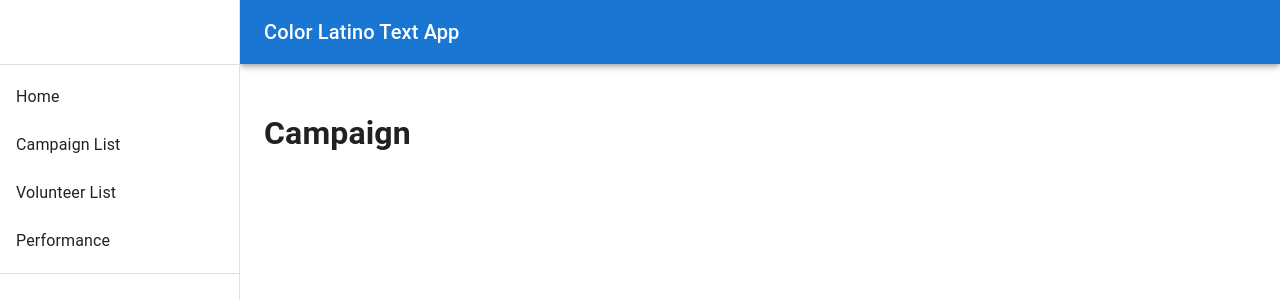
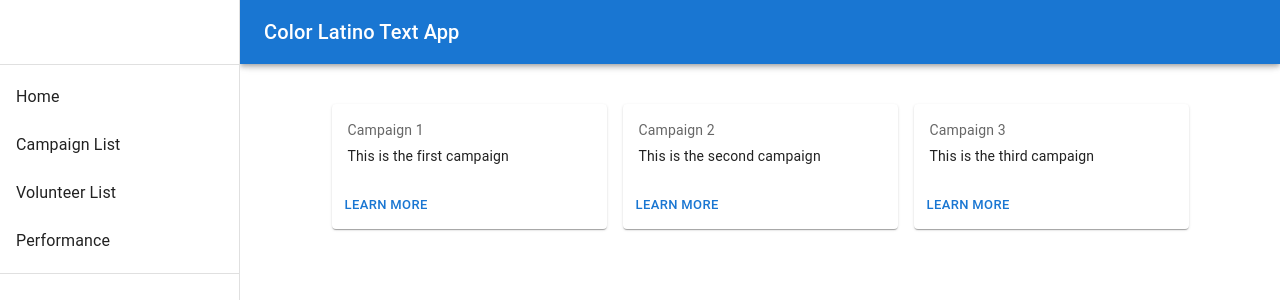
Before and after one commit to rubyforgood/color_latina, a React (Vite) app: page /campaigns in a window 1280 px wide. Shown: the top 300 px of the page. Built offline with nearby package versions, Linux system fonts and the light colour scheme.

Commit message:
campaign and voluteers

```diff
--- a/src/App.jsx
+++ b/src/App.jsx
@@ -11,6 +11,7 @@
 import ListItemText from '@mui/material/ListItemText';
 import { BrowserRouter as Router, Route, Link, Routes } from 'react-router-dom';
 import Campaign from './campaigns';
+import Volunteer from './volunteers';
 
 const drawerWidth = 240;
 
@@ -67,7 +68,7 @@
           <Routes>
             <Route path="/" element={<Typography paragraph>TEST HOME</Typography>} />
             <Route path="/campaigns" element={<Campaign />} />
-            <Route path="/volunteers" element={<Typography paragraph>TEST volunteers</Typography>} />
+            <Route path="/volunteers" element={<Volunteer />} />
             <Route path="/performance" element={<Typography paragraph>TEST performance</Typography>} />
           </Routes>
         </Box>
--- a/src/campaigns/index.jsx
+++ b/src/campaigns/index.jsx
@@ -1,12 +1,68 @@
 import * as React from 'react';
+import Box from '@mui/material/Box';
+import Card from '@mui/material/Card';
+import CardActions from '@mui/material/CardActions';
+import CardContent from '@mui/material/CardContent';
+import Button from '@mui/material/Button';
+import Typography from '@mui/material/Typography';
 
+
+const campaigns = [
+  {
+    id: 1,
+    name: 'Campaign 1',
+    description: 'This is the first campaign',
+    status: 'active',
+    created_at: '2021-09-01',
+    updated_at: '2021-09-01',
+  },
+  {
+    id: 2,
+    name: 'Campaign 2',
+    description: 'This is the second campaign',
+    status: 'active',
+    created_at: '2021-09-01',
+    updated_at: '2021-09-01',
+  },
+  {
+    id: 3,
+    name: 'Campaign 3',
+    description: 'This is the third campaign',
+    status: 'active',
+    created_at: '2021-09-01',
+    updated_at: '2021-09-01',
+  },
+]
 
 const Campaign = () => {
     return (
-      <div>
-        <h1>Campaign</h1>
-      </div>
-    )
+      <Box
+      className="campaignContainer"
+      sx={{
+        display: 'flex',
+        justifyContent: 'center',
+        flexWrap: 'wrap',
+        gap: '16px',
+        padding: '16px',
+      }}
+    >
+      {campaigns.map((campaign) => (
+        <Card sx={{ minWidth: 275 }}>
+          <CardContent>
+            <Typography sx={{ fontSize: 14 }} color="text.secondary" gutterBottom>
+              {campaign.name}
+            </Typography>
+            <Typography variant="body2">
+              {campaign.description}
+            </Typography>
+          </CardContent>
+          <CardActions>
+            <Button size="small">Learn More</Button>
+          </CardActions>
+      </Card>
+      ))}
+      </Box>
+    );
 }
 
 
--- /dev/null
+++ b/src/volunteers/index.jsx
@@ -0,0 +1,65 @@
+import * as React from 'react';
+import Box from '@mui/material/Box';
+import Card from '@mui/material/Card';
+import CardActions from '@mui/material/CardActions';
+import CardContent from '@mui/material/CardContent';
+import Button from '@mui/material/Button';
+import Typography from '@mui/material/Typography';
+
+
+const volunteerArray = [
+  {
+    name: 'Jane Doe',
+    telephone: '123-456-7890',
+    email: 'janeDoe.gmail.com',
+    tags: ['tag1', 'tag2', 'tag3'],
+  },
+  {
+    name: 'Lisa Doe',
+    telephone: '123-456-7890',
+    email: 'johnDoe.gmail.com',
+    tags: ['tag1', 'tag2', 'tag3'],
+  },
+  {
+    name: 'James Doe',
+    telephone: '123-456-7890',
+    email: 'janeDoe.gmail.com',
+    tags: ['tag1', 'tag2', 'tag3'],
+  },
+  {
+    name: 'Eric Doe',
+    telephone: '123-456-7890',
+    email: 'johnDoe.gmail.com',
+    tags: ['tag1', 'tag2', 'tag3'],
+  },
+]
+
+const Volunteer = () => {
+    return (
+        <div>
+            <h1>Volunteer</h1>
+            <Box sx={{ minWidth: 275 }}>
+                {volunteerArray.map((volunteer) => (
+                    <Card sx={{ minWidth: 275 }} key={volunteer.name}>
+                        <CardContent>
+                            <Typography sx={{ fontSize: 14 }} color="text.secondary" gutterBottom>
+                                {volunteer.name}
+                            </Typography>
+                            <Typography variant="h5" component="div">
+                                {volunteer.telephone}
+                            </Typography>
+                            <Typography sx={{ mb: 1.5 }} color="text.secondary">
+                                {volunteer.email}
+                            </Typography>
+                            <Typography variant="body2">
+                                {volunteer.tags}
+                            </Typography>
+                        </CardContent>
+                  </Card>
+                ))}
+            </Box>
+        </div>
+    );
+}
+
+export default Volunteer;
```
